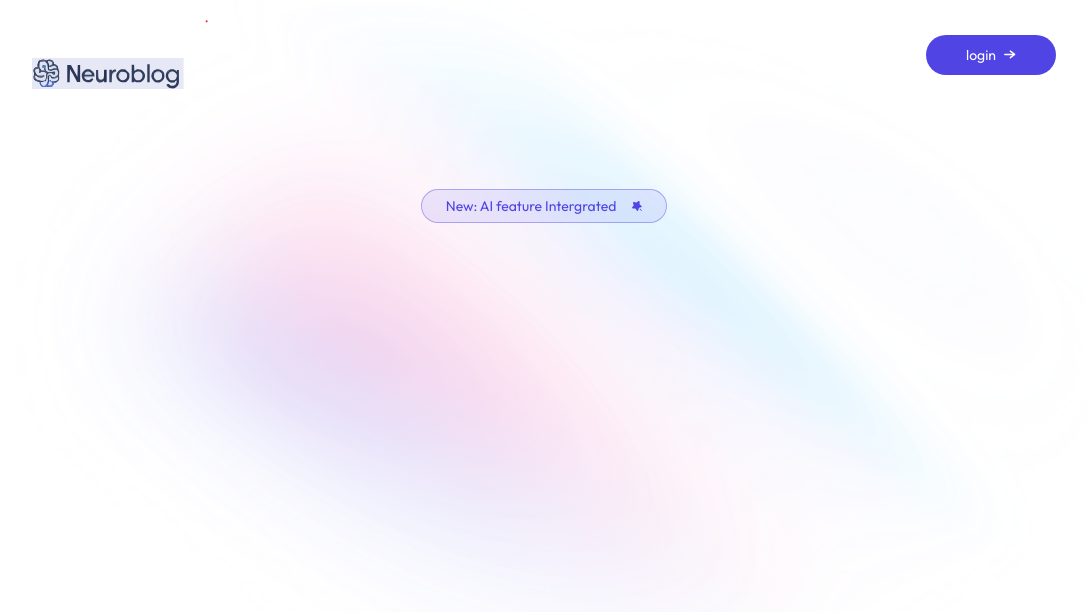
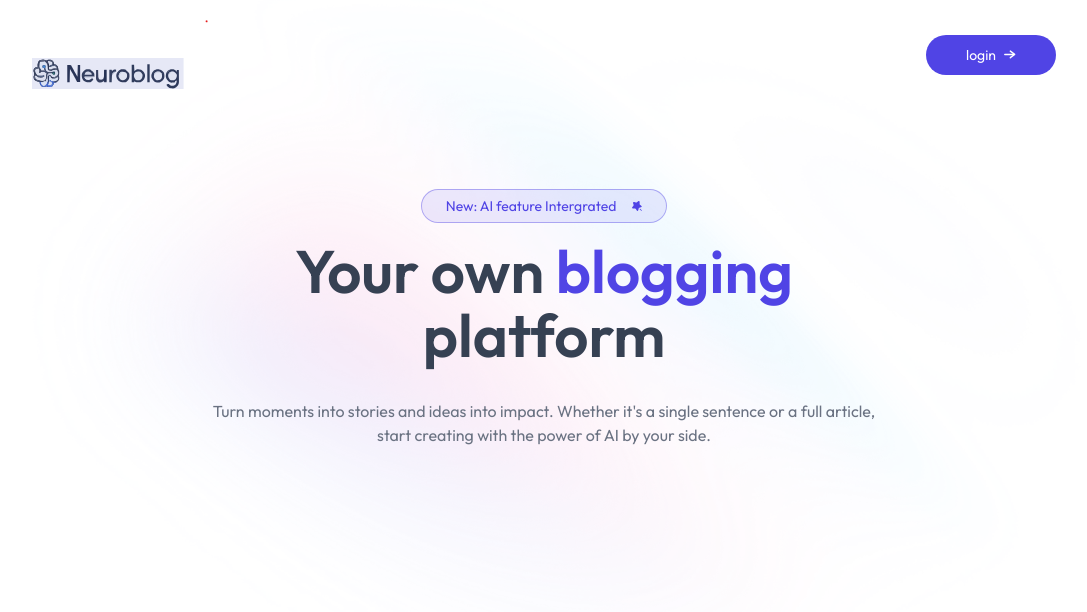
Before and after one commit to Yasindu-Navo/NeuroVlog-FE, a React (Vite) app: page / in a window 1280 px wide. Shown: the top 612 px of the page, without its empty margins (96-1183 px from the left). Built offline with nearby package versions, Linux system fonts and the light colour scheme.

Commit message:
Add hero section intro

```diff
--- a/src/components/Header.jsx
+++ b/src/components/Header.jsx
@@ -16,8 +16,18 @@ function Header() {
                   </img>
 
               </div>
+        <h1
+          className='text-3xl sm:text-6xl font-semibold sm:leading-16 text-gray-700 '>Your own <span className='text-primary'>
+            blogging</span> <br />platform
+        </h1>
+
+        <p className='my-6 sm:my-8 max-w-2xl m-auto max-sm:text-xs text-gray-500'>
+          Turn moments into stories and ideas into impact.
+          Whether it's a single sentence or a full article, start creating with the power of AI by your side.
+        </p>
+
           </div>
-          <img src={assets.gradientBackground} className='absolute -top-50 -z-1 opacity-7c0' />
+          <img src={assets.gradientBackground} className='absolute -top-50 -z-1 opacity-50' />
     </div>
   )
 }
```
